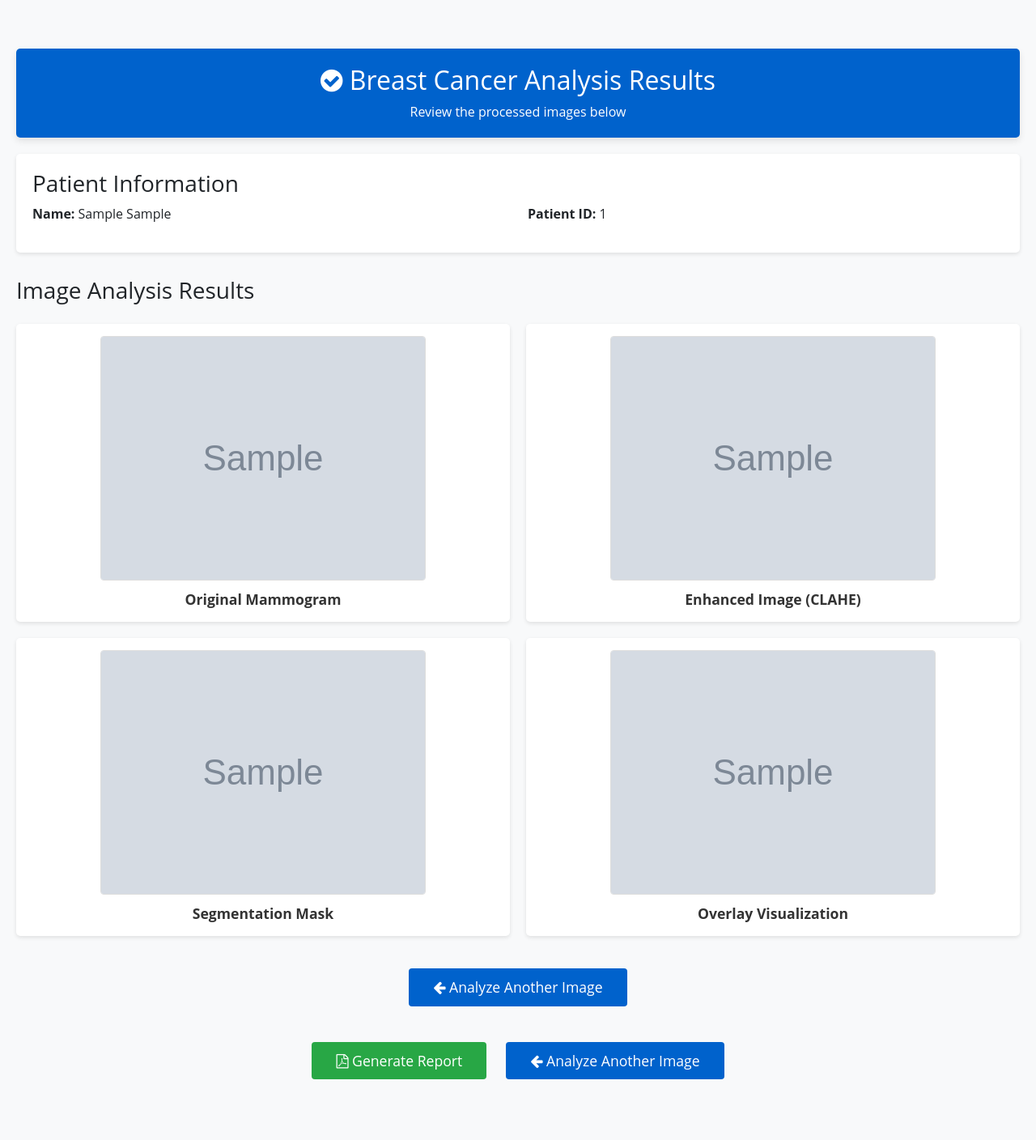
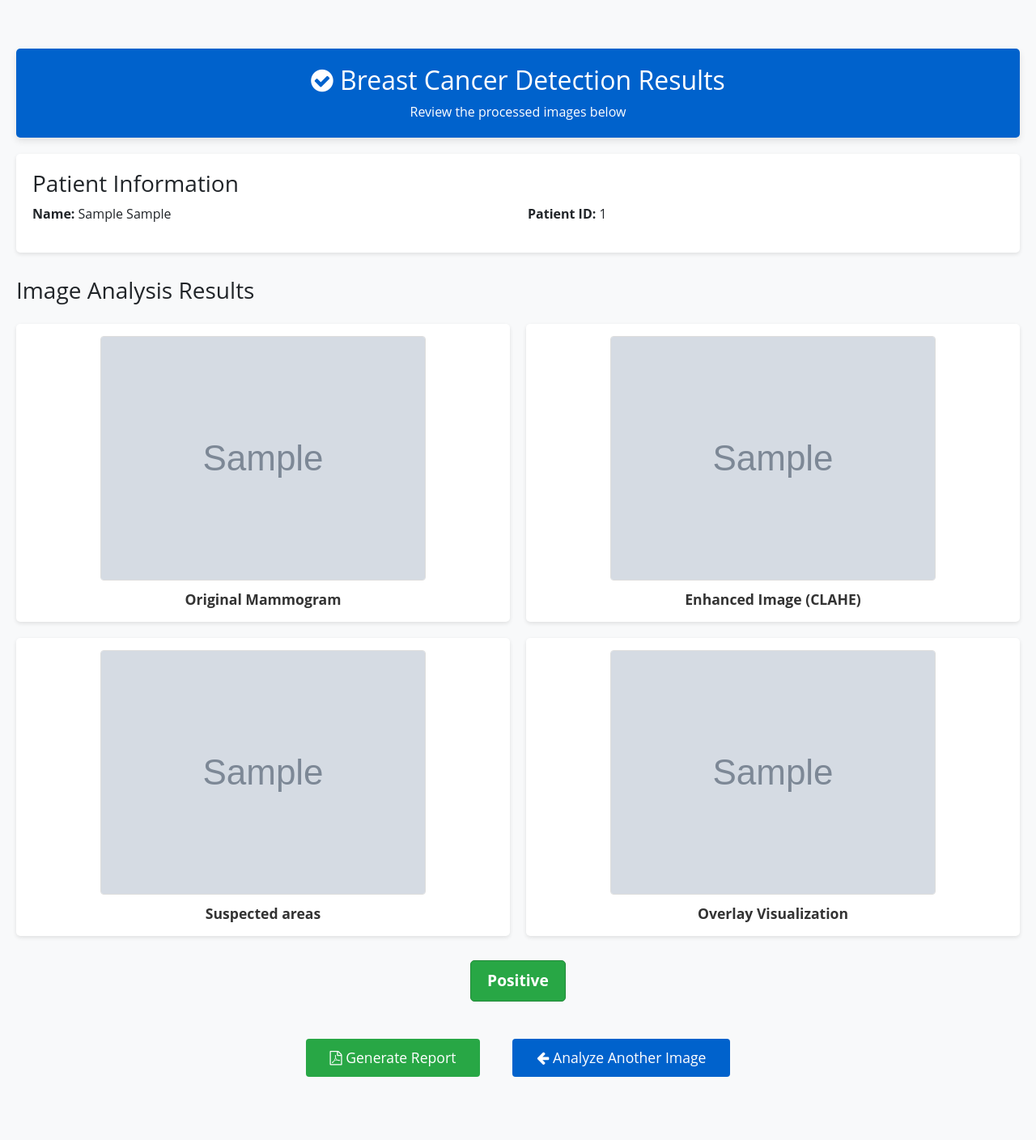
Before and after one commit to leulx1/Breast-cancer-detection-using-CNN, a Flask app: template templates/resultbc.html in a window 1280 px wide. Shown: the whole page at 81% size. Before the commit the page ends 1333 px from the top, so only its background shows below. Run offline with Flask 3, Linux system fonts and the light colour scheme; the template is opened without the code that fills it: most values are stand-ins (such as "Sample title", 1, 10 or a date in 2020); grey boxes marked "Sample" are stand-in pictures; parts of the project's set-up code (start-up, migrations or seed data) failed here and were passed over.

```diff
--- a/templates/resultbc.html
+++ b/templates/resultbc.html
@@ -3,7 +3,10 @@
 <head>
     <meta charset="utf-8">
     <meta name="viewport" content="width=device-width, initial-scale=1">
-    <title>Breast Cancer Analysis Results</title>
+    <meta http-equiv="Cache-Control" content="no-store, no-cache, must-revalidate, max-age=0" />
+    <meta http-equiv="Pragma" content="no-cache" />
+    <meta http-equiv="Expires" content="0" />
+    <title>Breast Cancer Detection Results</title>
     <link rel="stylesheet" href="https://cdnjs.cloudflare.com/ajax/libs/font-awesome/4.7.0/css/font-awesome.min.css">
     <link href="https://cdn.jsdelivr.net/npm/bootstrap@5.0.0-beta3/dist/css/bootstrap.min.css" rel="stylesheet">
     <style>
@@ -72,25 +75,20 @@
             font-size: 1.1rem;
             min-width: 200px;
         }
-
         .btn-primary {
             background-color: #0062cc;
             border: none;
         }
-
         .btn-success {
             background-color: #28a745;
             border: none;
         }
-
         .btn-primary:hover {
             background-color: #004ba0;
         }
-
         .btn-success:hover {
             background-color: #218838;
         }
-        /* Modal styles for full-size image */
         .image-modal .modal-dialog {
             max-width: 90%;
             max-height: 90vh;
@@ -121,16 +119,49 @@
             opacity: 1;
             z-index: 1000;
         }
+        .status-container {
+            display: flex;
+            justify-content: center;
+            margin: 20px 0;
+        }
+        .status-found, .status-none {
+            display: block;
+            padding: 10px 20px;
+            border-radius: 5px;
+            font-weight: bold;
+            font-size: 1.2rem;
+            text-align: center;
+        }
+        .status-found {
+            color: #ffffff;
+            background-color: #dc3545;
+            border: 1px solid #c82333;
+        }
+        .status-none {
+            color: #ffffff;
+            background-color: #28a745;
+            border: 1px solid #218838;
+        }
+        .btn-info {
+            background-color: #17a2b8;
+            border: none;
+        }
+        .btn-info:hover {
+            background-color: #138496;
+        }
+        .action-buttons {
+            display: flex;
+            justify-content: center;
+            gap: 20px;
+            flex-wrap: wrap;
+        }
     </style>
 </head>
 <body>
-    <header id="header" class="header align-items-center fixed-top">
-        <!-- Your header content remains the same -->
-    </header>
 
 <div class="result-container">
     <div class="results-header">
-            <h2><i class="fa fa-check-circle"></i> Breast Cancer Analysis Results</h2>
+        <h2><i class="fa fa-check-circle"></i> Breast Cancer Detection Results</h2>
         <p class="mb-0">Review the processed images below</p>
     </div>
 
@@ -161,7 +192,7 @@
 
         <div class="image-card" data-bs-toggle="modal" data-bs-target="#imageModal" onclick="showFullImage('static/results/{{segmented_img}}', 'Segmentation Mask')">
             <img src="static/results/{{segmented_img}}" alt="Segmented Image">
-                <div class="image-title">Segmentation Mask</div>
+            <div class="image-title">Suspected areas</div>
         </div>
 
         <div class="image-card" data-bs-toggle="modal" data-bs-target="#imageModal" onclick="showFullImage('static/results/{{overlay_img}}', 'Overlay Visualization')">
@@ -170,14 +201,18 @@
         </div>
     </div>
 
-        <div class="text-center">
-            <a href="/breastcancer.html" class="btn btn-primary btn-analyze">
-                <i class="fa fa-arrow-left"></i> Analyze Another Image
-            </a>
+    <!-- Tumor Status -->
+    <div class="status-container">
+        {% if tumor_status == 'Cancerous Tumor Found' %}
+            <p class="status-found">{{ tumor_status }}</p>
+        {% else %}
+            <p class="status-none">{{ tumor_status }}</p>
+        {% endif %}
     </div>
-        <!-- Add this near the Analyze Another Image button -->
-<div class="text-center mt-4">
-    <form action="/generate_report" method="POST" style="display: inline-block;">
+
+    <!-- Action Buttons -->
+    <div class="action-buttons mb-5">
+        <form id="generate-report-form" action="/generate_report" method="POST">
             <input type="hidden" name="firstname" value="{{fn}}">
             <input type="hidden" name="lastname" value="{{ln}}">
             <input type="hidden" name="patient_id" value="{{pid}}">
@@ -185,10 +220,12 @@
             <input type="hidden" name="enhanced_img" value="{{enhanced_img}}">
             <input type="hidden" name="segmented_img" value="{{segmented_img}}">
             <input type="hidden" name="overlay_img" value="{{overlay_img}}">
+            <input type="hidden" name="tumor_status" value="{{tumor_status}}">
             <button type="submit" class="btn btn-success btn-analyze">
                 <i class="fa fa-file-pdf-o"></i> Generate Report
             </button>
         </form>
+
         <a href="/breastcancer.html" class="btn btn-primary btn-analyze">
             <i class="fa fa-arrow-left"></i> Analyze Another Image
         </a>
@@ -210,16 +247,72 @@
 
 <script src="https://cdn.jsdelivr.net/npm/bootstrap@5.0.0-beta3/dist/js/bootstrap.bundle.min.js"></script>
 <script>
+    // Function to show full image in modal
     function showFullImage(imageSrc, title) {
-            document.getElementById('fullSizeImage').src = imageSrc;
-            document.getElementById('imageModalTitle').textContent = title;
+        const modalImage = document.getElementById('fullSizeImage');
+        const modalTitle = document.getElementById('imageModalTitle');
+
+        // Set the image source and title
+        modalImage.src = imageSrc;
+        modalTitle.textContent = title;
+
+        // Initialize the modal if not already done
+        const modal = new bootstrap.Modal(document.getElementById('imageModal'));
+        modal.show();
     }
 
     // Close modal when clicking outside the image
     document.getElementById('imageModal').addEventListener('click', function(e) {
         if (e.target === this) {
-                bootstrap.Modal.getInstance(this).hide();
+            const modal = bootstrap.Modal.getInstance(this);
+            modal.hide();
         }
+    });
+
+    // Form submission handler
+    document.getElementById('generate-report-form').addEventListener('submit', function(e) {
+        e.preventDefault();
+
+        const form = this;
+        const submitBtn = form.querySelector('button[type="submit"]');
+        const originalBtnText = submitBtn.innerHTML;
+
+        // Show loading state
+        submitBtn.disabled = true;
+        submitBtn.innerHTML = '<i class="fa fa-spinner fa-spin"></i> Generating...';
+
+        fetch('/generate_report', {
+            method: 'POST',
+            body: new FormData(form)
+        })
+        .then(response => {
+            if (!response.ok) {
+                return response.text().then(text => { throw new Error(text) });
+            }
+            return response.blob();
+        })
+        .then(blob => {
+            // Create download link
+            const url = window.URL.createObjectURL(blob);
+            const a = document.createElement('a');
+            a.href = url;
+            a.download = `BreastCancerReport_${form.patient_id.value}.pdf`;
+            document.body.appendChild(a);
+            a.click();
+
+            // Clean up
+            window.URL.revokeObjectURL(url);
+            document.body.removeChild(a);
+        })
+        .catch(error => {
+            console.error('Error:', error);
+            alert('Error generating report: ' + error.message);
+        })
+        .finally(() => {
+            // Restore button state
+            submitBtn.disabled = false;
+            submitBtn.innerHTML = originalBtnText;
+        });
     });
 </script>
 </body>
```
Lines whose indentation alone changed are shown as unchanged.
